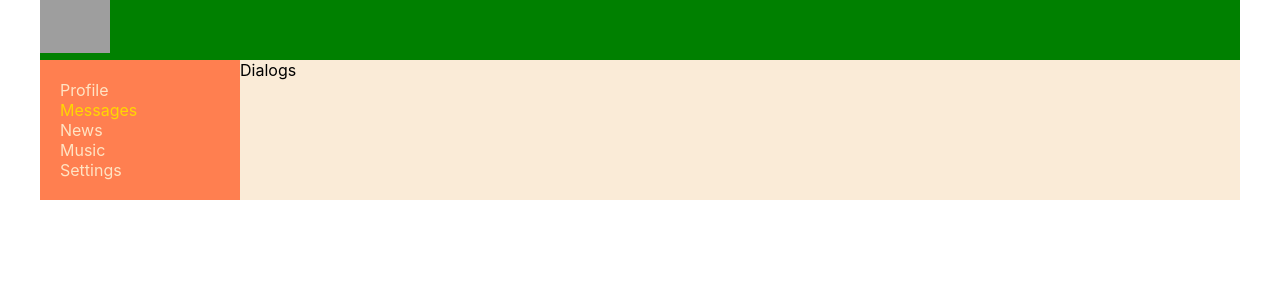
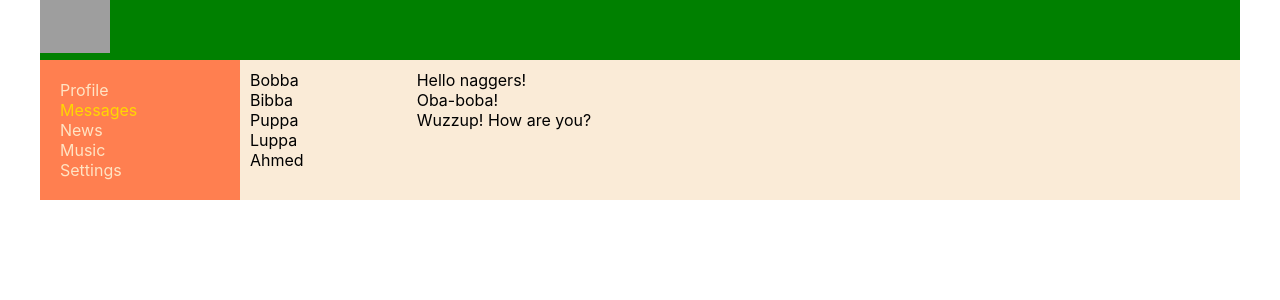
Before and after one commit to catobazz/samurai-way, a React (Create React App) app: page /dialogs in a window 1280 px wide. Shown: the top 300 px of the page. Built offline with nearby package versions, Linux system fonts and the light colour scheme; grey boxes are pictures that could not be loaded.

Commit message:
_21_dialogs.css

```diff
--- a/src/components/Dialogs/Dialogs.module.css
+++ b/src/components/Dialogs/Dialogs.module.css
@@ -0,0 +1,21 @@
+
+.dialogs {
+    display: grid;
+    grid-template-columns: 2fr 10fr;
+}
+
+.dialogsItems {
+    padding: 10px;
+}
+
+.dialogsItems .active {
+    color: gold;
+}
+
+.dialog {
+
+}
+
+.messages {
+    padding: 10px;
+}
--- a/src/components/Dialogs/Dialogs.tsx
+++ b/src/components/Dialogs/Dialogs.tsx
@@ -1,9 +1,32 @@
 import React from 'react';
+import s from './Dialogs.module.css'
 
 const Dialogs = () => {
     return (
-        <div>
-            Dialogs
+        <div className={s.dialogs}>
+            <div className={s.dialogsItems}>
+                <div className={s.dialog}>
+                    Bobba
+                </div>
+                <div className={s.dialog}>
+                    Bibba
+                </div>
+                <div className={s.dialog}>
+                    Puppa
+                </div>
+                <div className={s.dialog}>
+                    Luppa
+                </div>
+                <div className={s.dialog}>
+                    Ahmed
+                </div>
+
+            </div>
+            <div className={s.messages}>
+                <div className={s.dialog}>Hello naggers!</div>
+                <div className={s.dialog}>Oba-boba!</div>
+                <div className={s.dialog}>Wuzzup! How are you?</div>
+            </div>
         </div>
     );
 };
```
